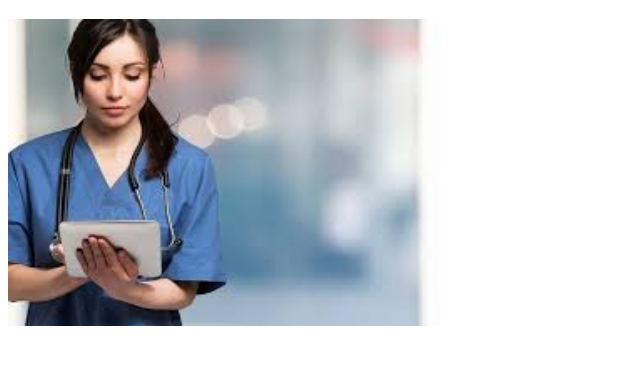
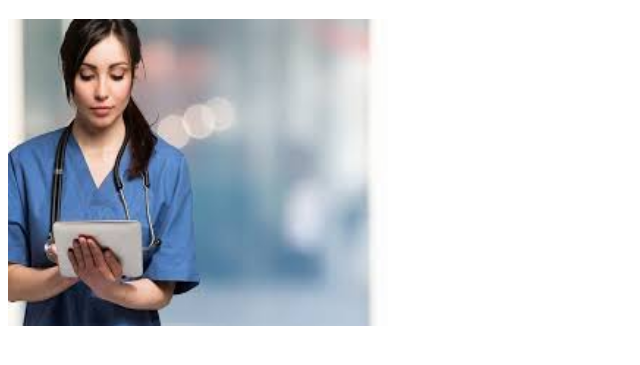
Before and after one commit to jahoo-jahoo/homepage-nts-note-app, a plain HTML site: page index.html in a window 1280 px wide. Shown: the part 61-426 px from the top of the page, without its empty margins (0-640 px from the left). Drawn offline with Linux system fonts and the light colour scheme.

Commit message:
Update index.html

```diff
--- a/index.html
+++ b/index.html
@@ -2,6 +2,6 @@
 <html>
   <body>
     <h1>Welcome</h1>
-    <img border="0" src="images%20(1).jpeg" width="433" height="307">
+    <img border="0" src="images%20(1).jpeg" width="380" height="307">
   </body>
 </html>
```
